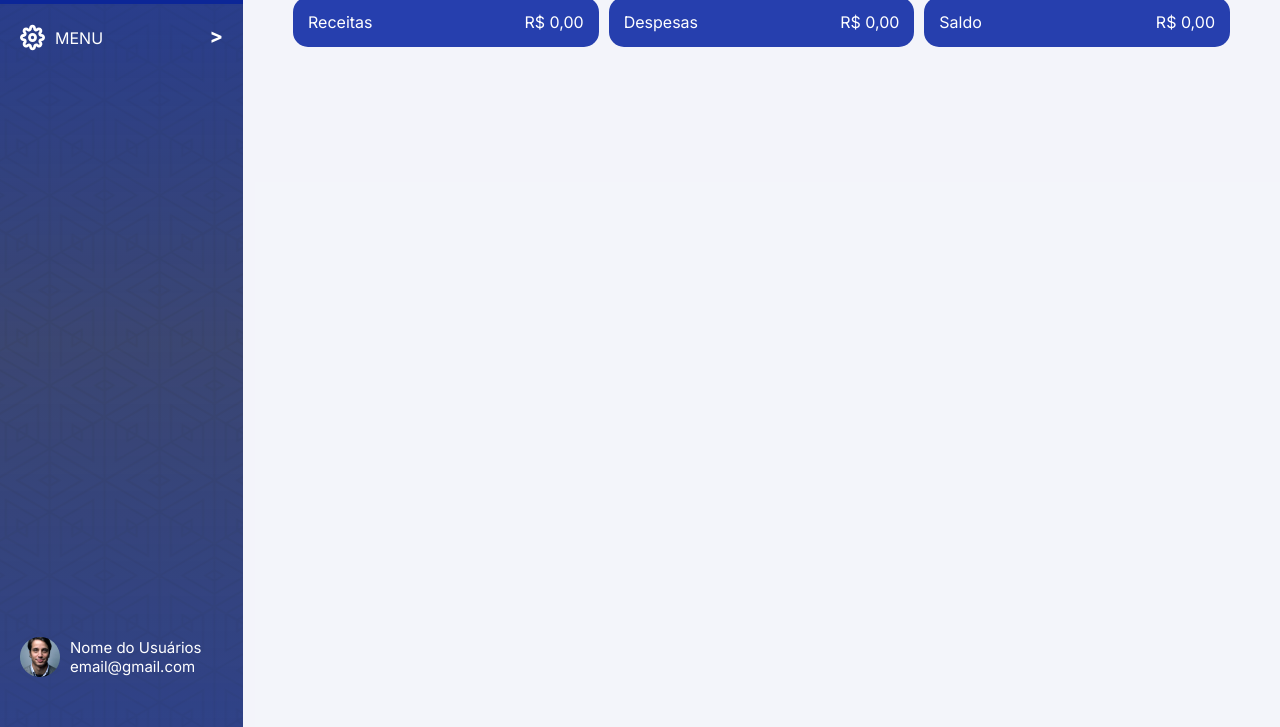
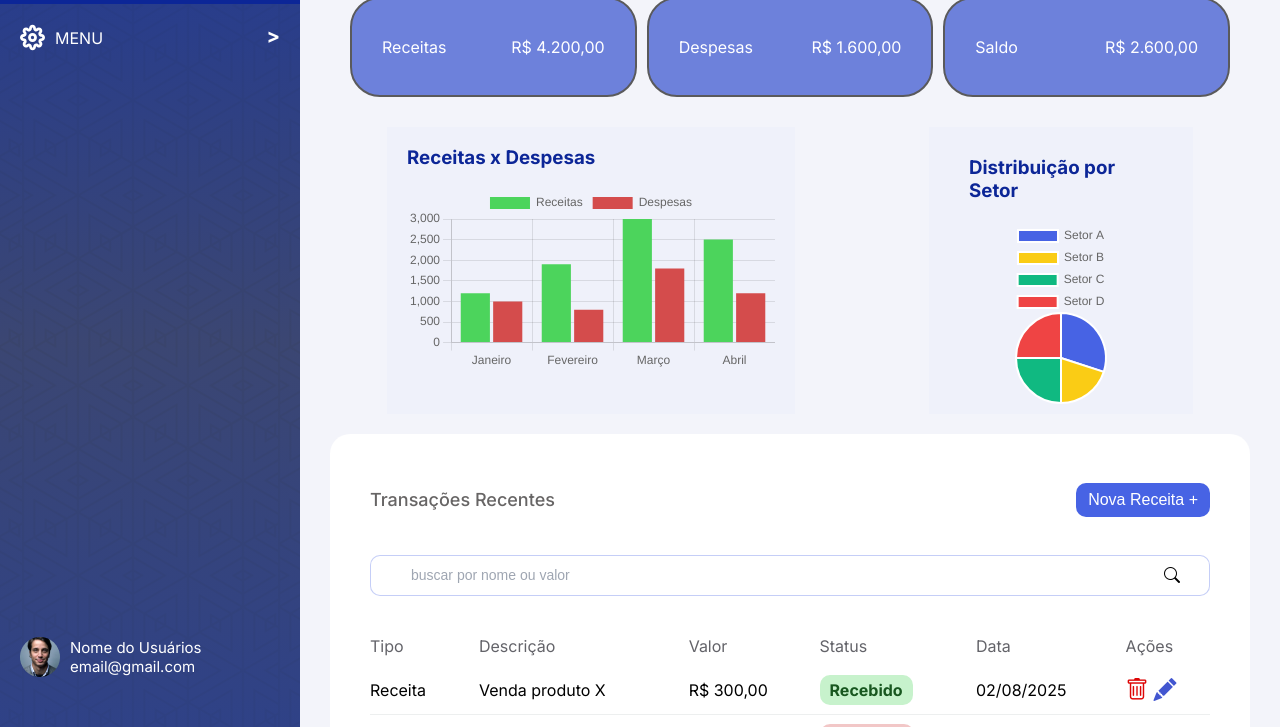
Before and after one commit to wandsonflorencio/ccafinancas, a plain HTML site: page deshboard.html in a window 1280 px wide. Shown: the part 73-800 px from the top of the page. Drawn offline with nearby package versions, Linux system fonts and the light colour scheme.

Commit message:
edição dashboard

```diff
--- a/deshboard.html
+++ b/deshboard.html
@@ -6,98 +6,28 @@
     <meta name="viewport" content="width=device-width, initial-scale=1.0">
     <link rel="stylesheet" href="https://cdn.jsdelivr.net/npm/bootstrap-icons@1.11.3/font/bootstrap-icons.min.css">
     <link rel="stylesheet" href="style.css">
+    <script src="https://cdn.jsdelivr.net/npm/chart.js"></script>
     <link rel="preconnect" href="https://fonts.googleapis.com">
     <link rel="preconnect" href="https://fonts.gstatic.com" crossorigin>
     <link
         href="https://fonts.googleapis.com/css2?family=Inter:ital,opsz,wght@0,14..32,100..900;1,14..32,100..900&display=swap"
         rel="stylesheet">
+
     <title>CCA FINANÇAS</title>
 </head>
 
 <body>
 
-    <div class="modal-add-expense">
-        <div class="modal-content">
-            <div class="modal-header">
-                <h2>Cadastrar Despesas</h2>
-                <i class="bi bi-x close-modal-add-expense"></i>
-            </div>
-            <form class="form-add-expense">
-                <div class="grupo-input">
-                    <label>Nome</label>
-                    <input type="text" name="nome" id="nome-expense" class="input-login" placeholder="digite o nome da despesa">
-                </div>
-                <div class="grupo-input">
-                    <label>Setor</label>
-                    <select name="setor" id="setor-expence" class="input-login">
-                        <option disabled selected>Selecione o Setor</option>
-                        <option value="setor-a">setor A</option>
-                        <option value="setor-b">setor B</option>
-                        <option value="setor-c">setor C</option>
-                        <option value="setor-d">setor D</option>
-                    </select>
-                </div>
-                <div class="grupo-input">
-                    <label>forma de pagamento</label>
-                    <select name="pyment-method" id="pyment-method" class="input-login">
-                        <option disabled selected>Selecione o status</option>
-                        <option value="credit-card">Cartão de Crédito</option>
-                        <option value="credit-card">Cartão de Débito</option>
-                        <option value="money">Dinheiro</option>
-                    </select>
-                </div>
-                <div class="grupo-input">
-                    <label>Valor</label>
-                    <input type="text" name="value" id="value-expense" class="input-login" placeholder="Digite o valor">
-                </div>
-                <div class="grupo-input">
-                    <label>Parcelas</label>
-                    <input type="number" name="installments" id="installments" class="input-login" placeholder="digite o número de parcelas">
 
-                </div>
-                <div class="grupo-input">
-                    <label>Status</label>
-                    <select name="status" id="status-expense" class="input-login">
-                        <option disabled selected>Selecione o status</option>
-                        <option value="paid">Pago</option>
-                        <option value="pending">Pendente</option>
-                    </select>
-
-                </div>
-                <div class="grupo-input">
-                    <label>Data</label>
-                    <input type="date" name="data" id="date-expense" class="input-login">
-                </div>
-                <input type="submit" value="adicionar" class="submit-form-login">
-
-            </form>
-        </div>
-
-    </div>
-    <div class="modal-delete-expense">
-        <dic class="modal-content">
-            <div class="modal-header">
-                <h2>excluir despesa</h2>
-                <i class="bi bi-x close-modal-delete-expense"></i>
-            </div>
-            <div class="modal-body">
-                <p>deseja mesmo excluir essa despesa?</p>
-            </div>
-            <div class="modal-footer">
-                <button class="cancel-button cancel-delete-expense">Cancelar</button>
-                <button class="delete-button confirm-delete-expense">Excluir</button>
-            </div>
-        </dic>
-    </div>
     <section id="deshboard">
         <div class="menu-bar">
             <div class="header-bar">
-                <img src="assets/Logo.svg" width="40px" alt="controle financeiro"/>
+                <img src="assets/Logo.svg" width="40px" alt="controle financeiro" />
             </div>
             <div class="conteiner-interno-menu">
                 <div class="option-menu">
                     <div class="action">
-                        <img src="assets/Frame 66.svg" width="25px" alt="engrenagem"/>
+                        <img src="assets/Frame 66.svg" width="25px" alt="engrenagem" />
                         <span>MENU</span>
                     </div>
                     <span class="toglle-menu">></span>
@@ -112,7 +42,7 @@
 
             </div>
             <div class="info-user-login">
-                <img src="assets/Ellipse 14.png"/>
+                <img src="assets/Ellipse 14.png" />
                 <div class="info-user">
                     <span>Nome do Usuários</span>
                     <span>email@gmail.com</span>
@@ -125,24 +55,100 @@
                     <li><a href="index.html">inicio</a></li>
                     <li>desboard</li>
                 </ol>
-                <img src="assets/Vector1.png" alt="notificaçao" width="20px"/>
+                <img src="assets/Vector1.png" alt="notificaçao" width="20px" />
             </div>
             <div class="modulo-conteiner">
                 <div class="content-info-total-value">
                     <div class="card-info-total-value">
                         <span>Receitas</span>
-                    <span>R$ 0,00</span>
+                        <span id="valor-receitas">R$ 0,00</span>
                     </div>
 
                     <div class="card-info-total-value">
                         <span>Despesas</span>
-                    <span>R$ 0,00</span>
+                        <span id="valor-despesas">R$ 0,00</span>
                     </div>
 
                     <div class="card-info-total-value">
                         <span>Saldo</span>
-                    <span>R$ 0,00</span>
+                        <span id="valor-saldo">R$ 0,00</span>
                     </div>
+                </div>
+                <div class="graficos-dashboard" >
+                    <div class="colunas" style="width: 40%;">
+                        <h3>Receitas x Despesas</h3>
+                        <canvas id="graficoBarra"></canvas>
+                    </div>
+                    <div class="pizza" style="width: 20%;">
+                        <h3>Distribuição por Setor</h3>
+                        <canvas id="graficoPizza"></canvas>
+                    </div>
+                </div>
+
+
+                <div class="content-modulo">
+                    <div class="header-module">
+                        <h2>Transações Recentes</h2>
+                        <button class="add-botao" id="add-new-expense">Nova Receita +</button>
+                    </div>
+
+                    <div class="search-box">
+                        <input type="text" placeholder="buscar por nome ou valor" class="search-input" />
+                        <i class="bi bi-search search-icon"></i>
+                    </div>
+
+                    <table class="value-item">
+                        <thead>
+                            <tr>
+                                <th>Tipo</th>
+                                <th>Descrição</th>
+                                <th>Valor</th>
+                                <th>Status</th>
+                                <th>Data</th>
+                                <th>Ações</th>
+                            </tr>
+                        </thead>
+                        <tbody>
+                            <tr>
+                                <td>Receita</td>
+                                <td>Venda produto X</td>
+                                <td>R$ 300,00</td>
+                                <td><span class="paind-status">Recebido</span></td>
+                                <td>02/08/2025</td>
+                                <td>
+                                    <div class="action-table">
+                                        <div class="content-deletar">
+                                            <i class="bi bi-trash delete-icon"></i>
+                                            <span class="hover-delete">Excluir</span>
+                                        </div>
+                                        <div class="content-editar">
+                                            <i class="bi bi-pencil-fill edit-icon"></i>
+                                            <span class="hover-editar">Editar</span>
+                                        </div>
+                                    </div>
+                                </td>
+                            </tr>
+                            <tr>
+                                <td>Despesa</td>
+                                <td>Conta de água</td>
+                                <td>R$ 150,00</td>
+                                <td><span class="pending-status">Pendente</span></td>
+                                <td>01/08/2025</td>
+                                <td>
+                                    <div class="action-table">
+                                        <div class="content-deletar">
+                                            <i class="bi bi-trash delete-icon"></i>
+                                            <span class="hover-delete">Excluir</span>
+                                        </div>
+                                        <div class="content-editar">
+                                            <i class="bi bi-pencil-fill edit-icon"></i>
+                                            <span class="hover-editar">Editar</span>
+                                        </div>
+                                    </div>
+                                </td>
+                            </tr>
+                        </tbody>
+                    </table>
                 </div>
 
             </div>
@@ -151,4 +157,5 @@
     </section>
     <script src="script.js"></script>
 </body>
+
 </html>
--- a/script.js
+++ b/script.js
@@ -84,3 +84,87 @@ closeModalDelete?.addEventListener("click",() => {
     modalDeleteExpense.style.display =  "none";
 
 });
+
+// GRAFICO BARRAS
+const ctxBarra = document.getElementById('graficoBarra');
+new Chart(ctxBarra, {
+    type: 'bar',
+    data: {
+        labels: ['Janeiro', 'Fevereiro', 'Março', 'Abril'],
+        datasets: [
+            {
+                label: 'Receitas',
+                data: [1200, 1900, 3000, 2500],
+                backgroundColor: '#4cd45c'
+            },
+            {
+                label: 'Despesas',
+                data: [1000, 800, 1800, 1200],
+                backgroundColor: '#d44c4c'
+            }
+        ]
+    },
+    options: {
+        responsive: true,
+        scales: {
+            y: {
+                beginAtZero: true
+            }
+        }
+    }
+});
+
+// GRAFICO PIZZA
+const ctxPizza = document.getElementById('graficoPizza');
+new Chart(ctxPizza, {
+    type: 'pie',
+    data: {
+        labels: ['Setor A', 'Setor B', 'Setor C', 'Setor D'],
+        datasets: [{
+            label: 'Distribuição de Despesas',
+            data: [30, 20, 25, 25],
+            backgroundColor: [
+                '#4763e4',
+                '#facc15',
+                '#10b981',
+                '#ef4444'
+            ]
+        }]
+    },
+    options: {
+        responsive: true
+    }
+});
+
+
+// Dados fictícios simulando receitas e despesas do usuário
+const receitas = [
+    { nome: "Salário", valor: 3000 },
+    { nome: "Freelance", valor: 1200 }
+];
+
+const despesas = [
+    { nome: "Aluguel", valor: 1200 },
+    { nome: "Internet", valor: 100 },
+    { nome: "Luz", valor: 300 }
+];
+
+// Função para calcular os totais
+function atualizarDashboard() {
+    const totalReceitas = receitas.reduce((acc, atual) => acc + atual.valor, 0);
+    const totalDespesas = despesas.reduce((acc, atual) => acc + atual.valor, 0);
+    const saldo = totalReceitas - totalDespesas;
+
+    // Inserindo no HTML
+    document.getElementById("valor-receitas").textContent = formatarValor(totalReceitas);
+    document.getElementById("valor-despesas").textContent = formatarValor(totalDespesas);
+    document.getElementById("valor-saldo").textContent = formatarValor(saldo);
+}
+
+// Função para formatar como R$ 0,00
+function formatarValor(valor) {
+    return valor.toLocaleString('pt-BR', { style: 'currency', currency: 'BRL' });
+}
+
+// Chamada da função ao carregar
+atualizarDashboard();
--- a/style.css
+++ b/style.css
@@ -1,11 +1,15 @@
 
 body{
+
   padding: 0;
   margin: 0;
   box-sizing: border-box;
   font-family: "Inter", sans-serif;
+  height: 100vh;
   overflow: hidden;
+  display: flex;
 }
+
 img{
     max-width: 100%;
 }
@@ -98,15 +102,22 @@ img{
 
 #deshboard{
     display: flex;
+    width: 100%;
+    height: 100vh;
 
 }
 
 .menu-bar{
+
     background: linear-gradient(to top,rgba(7, 30, 114, 0.79) 0%, rgba(1, 16, 73, 0.7) 48%, rgba(1, 28, 129, 0.815) 100%),
   url(assets/pattern_hexagon-6_1_2_0-0_0_1__131b53_000000\ 3.png) repeat center;
   width: 300px;
   height: 100vh;
   color: #fff;
+  flex-shrink: 0; /* Impede de encolher */
+  position: sticky;
+  left: 0;
+  top: 0;
 
 }
 .header-bar{
@@ -180,11 +191,12 @@ img{
 }
 
 .content-right{
-    display:flex ;
+
+    flex: 1;
+  height: 100vh;
+  overflow-y: auto;
+  display: flex;
   flex-direction: column;
-    width: 100%;
-    height: 100vh;
-    box-sizing: border-box;
 }
 .content-right img{
     cursor: pointer;
@@ -224,12 +236,31 @@ img{
 }
 
 .modulo-conteiner{
+
   background-color: #4658ac10;
   width: 100%;
-    height: 100vh;
+  min-height: 100%;
   padding: 0 30px;
   box-sizing: border-box;
 }
+
+.graficos-dashboard{
+    display: flex;
+    justify-content: space-around;
+    gap: 20px;
+    margin: 20px 0px;
+}
+.graficos-dashboard .colunas{
+    padding: 0 20px;
+    background-color: #c9dbf01c;
+    color: #0c2697;
+}
+.graficos-dashboard .pizza{
+    padding: 10px 40px;
+    background-color: #c9dbf01c;
+    color: #0c2697;
+}
+
 .titulo-modulo{
     font-size: 30px;
     font-weight:bolder;
@@ -268,12 +299,14 @@ img{
 
 }
 .card-info-total-value{
-    background-color: #263fae;
+    background-color: #6d81db;
     color: #fff;
-    border-radius: 15px;
-    padding: 15px;
+    border:solid 2px #5a5a5c;
+    border-radius: 30px;
+    padding: 30px;
     box-sizing: border-box;
     width: 100%;
+    height: 100px;
     display: flex;
    justify-content: space-between;
    align-items: center;
```
Lines whose indentation alone changed are shown as unchanged.
